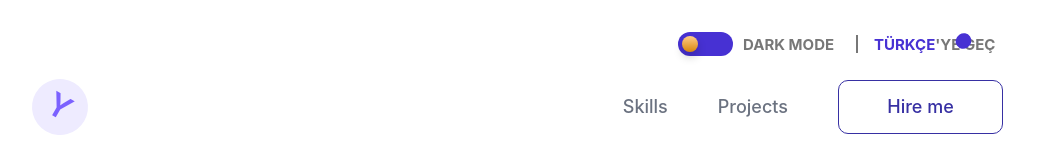
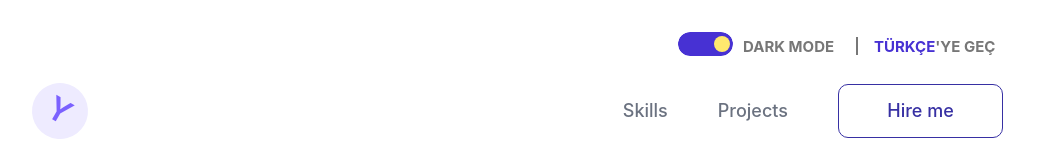
Before and after one commit to hosak94/my-web-page, a React (Create React App) app: page / in a window 1280 px wide. Shown: the top 160 px of the page, without its empty margins (93-1142 px from the left). Built offline with nearby package versions, Linux system fonts and the light colour scheme.

Commit message:
new switch css codes added

```diff
--- a/src/App.css
+++ b/src/App.css
@@ -9,7 +9,7 @@ body {
   font-family: "Inter", sans-serif;
   margin: 0;
   padding: 0;
-  height: 100%;
+  height: 100vh;
 }
 
 * {
--- a/src/components/DarkModeSwitch.js
+++ b/src/components/DarkModeSwitch.js
@@ -23,7 +23,16 @@ export const DarkModeSwitch = ({ onThemeChange }) => {
 
   return (
     <div className="dark_mode">
-      <input
+      <label class="switch">
+        <input
+          type="checkbox"
+          onChange={toggleTheme}
+          defaultChecked={selectedTheme === "dark"}
+        />
+        <div class="slider"></div>
+        <div class="bg"></div>
+      </label>
+      {/* <input
         className="dark_mode_input"
         type="checkbox"
         id="darkmode-toggle"
@@ -31,7 +40,7 @@ export const DarkModeSwitch = ({ onThemeChange }) => {
         defaultChecked={selectedTheme === "dark"}
       />
       <label className="dark_mode_label" htmlFor="darkmode-toggle"></label>
-      <label className="dark_mode_label_hilal"></label>
+      <label className="dark_mode_label_hilal"></label> */}
     </div>
   );
 };
--- a/src/styles/darkmode.css
+++ b/src/styles/darkmode.css
@@ -1,58 +1,78 @@
-.dark_mode {
-  margin-top: -20px;
-  margin-left: 10px;
+:root {
+  --body_settings_mode: #4731d3;
+}
+[data-theme="dark"] {
+  --body_settings_mode: #3a3a3a;
+}
+/* new mode */
+
+.bg {
+  position: fixed;
+  top: 0;
+  left: 0;
+  background-color: white;
+  height: 100%;
+  width: 100%;
+  transition: all 0.6s;
+  z-index: -1;
 }
 
-.dark_mode_label {
+.switch {
+  position: relative;
+  display: inline-block;
   width: 55px;
   height: 24px;
-  position: relative;
-  display: block;
-  background: var(--body_settings_mode);
-  border-radius: 200px;
+  border-radius: 50px;
+  overflow: hidden;
+}
 
+input {
+  opacity: 0;
+  width: 0;
+  height: 0;
+}
+
+.slider {
+  position: absolute;
+  background-color: var(--body_settings_mode);
+  top: 0;
+  left: 0;
+  right: 0;
+  bottom: 0;
+  border-radius: 50px;
+  transition: all 0.4s;
   cursor: pointer;
+}
+
+.slider::before {
+  position: absolute;
+  content: "";
+  background-color: #ffe86e;
+  width: 16px;
+  height: 16px;
+  border-radius: 50%;
+  left: 36px;
+  bottom: 4px;
+
   transition: 0.3s;
 }
-.dark_mode_label:after {
+
+.slider::after {
+  position: absolute;
   content: "";
   width: 16px;
   height: 16px;
-  position: absolute;
-  top: 4px;
-  left: 4px;
-  background: linear-gradient(180deg, #ffcc89, #d8860b);
-  border-radius: 180px;
-  box-shadow: 0px 5px 10px rgba(0, 0, 0, 0.2);
+  background-color: var(--body_settings_mode);
+  border-radius: 50%;
+  left: 55px;
+  bottom: 6.5px;
   transition: 0.3s;
 }
-.dark_mode_input {
-  width: 0;
-  height: 0;
-  visibility: hidden;
-}
-.dark_mode_input:checked + .dark_mode_label {
-  background: var(--body_settings_mode);
-}
-.dark_mode_input:checked + .dark_mode_label:after {
-  left: 62px;
-  transform: translateX(-173%);
-  background: #ffe86e;
-}
-.dark_mode_label:active:after {
-  width: 20px;
+
+input:checked + .slider::before {
+  transform: translateX(-32px);
 }
 
-.dark_mode_label_hilal:after {
-  content: "";
-  width: 15px;
-  height: 16px;
-  position: absolute;
-  top: 33px;
-  left: 1049px;
-  background: var(--body_settings_mode);
-
-  border-radius: 180px;
-  transition: 0.3s;
-  transform: rotate(55deg);
+input:checked + .slider::after {
+  transform: translateX(-47px);
 }
--- a/src/styles/settingsbar.css
+++ b/src/styles/settingsbar.css
@@ -1,12 +1,10 @@
 :root {
   --body_settings_span: #4731d3;
   --body_settings_text: #777777;
-  --body_settings_mode: #4731d3;
 }
 [data-theme="dark"] {
   --body_settings_span: #bab2e7;
   --body_settings_text: #d9d9d9;
-  --body_settings_mode: #3a3a3a;
 }
 /* Settings-section-start */
 
```
Also changed, not shown: src/styles/abc.css (added).
